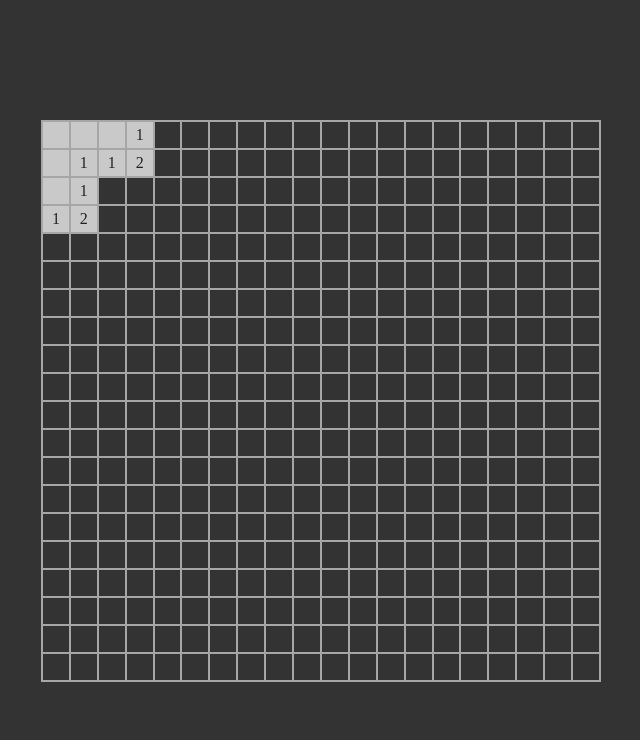
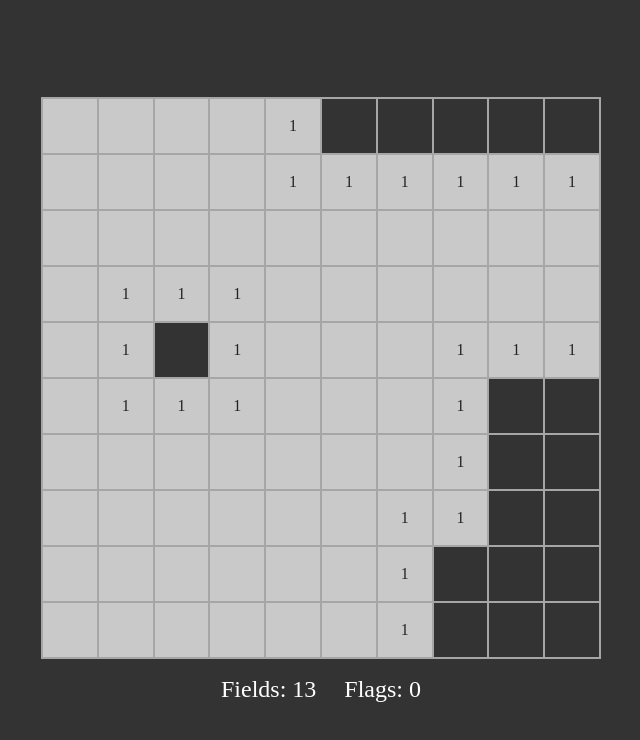
Before and after one commit to mikoslaf/Game-Saper, a plain HTML site: page index.html in a window 1280 px wide. Both pictures are taken after a click on the element 374 px from the left and 135 px from the top of the page. Shown: the whole page, without its empty margins (319-959 px from the left). Drawn offline with Linux system fonts and the light colour scheme.

Commit message:
added score system

```diff
--- a/index.html
+++ b/index.html
@@ -13,5 +13,9 @@
 
         </div>
     </div>
+    <div class="score">
+        <div class="score-fields">test</div>
+        <div class="score-flags">dwa</div>
+    </div>
 </body>
 </html>
--- a/script.js
+++ b/script.js
@@ -1,6 +1,6 @@
-const size_X = 20;
-const size_Y = 20;
-const number_mine = 40;
+const size_X = 10;
+const size_Y = 10;
+const number_mine = 5;
 const $ = (n) => document.querySelector(n);
 const offsetMap = [
   [-1, -1],
@@ -14,12 +14,19 @@ const offsetMap = [
 ];
 let map = [];
 let default_mines = { isMineGenarated: false, x: -1, y: -1 };
+let number_flags = 0;
+let number_hidden_fields = (size_X * size_Y) - number_mine;
+const showScore = () => {
+  $(".score-fields").innerHTML = `Fields: ${number_hidden_fields}`;
+  $(".score-flags").innerHTML = `Flags: ${number_flags}`;
+};
 
 function init() {
   const container = $(".container");
   container.style.gridTemplateColumns = `repeat(${size_X}, 1fr)`;
   container.style.gridTemplateRows = `repeat(${size_Y}, 1fr)`;
 
+  showScore();
   map = [];
   for (let y = 0; y < size_Y; y++) {
     map.push([]);
@@ -33,21 +40,25 @@ function init() {
         const x = parseInt(e.target.getAttribute("x"));
         const y = parseInt(e.target.getAttribute("y"));
         showField(x, y);
+        showScore();
       });
 
       div.addEventListener(
         "contextmenu",
         (e) => {
           e.preventDefault();
-          let field = map[e.target.getAttribute("y")][e.target.getAttribute("x")];
-          if( field.show)
-            return false
+          let field =
+            map[e.target.getAttribute("y")][e.target.getAttribute("x")];
+          if (field.show) return false;
           field.marked = !field.marked;
           if (field.marked) {
             e.target.classList.add("flag");
+            number_flags++;
           } else {
             e.target.classList.remove("flag");
+            number_flags--;
           }
+          showScore();
           return false;
         },
         false
@@ -81,7 +92,7 @@ function showField(x, y) {
   const field = map[y][x];
   //console.log(x, y, field);
 
-  if(!default_mines.isMineGenarated) {
+  if (!default_mines.isMineGenarated) {
     default_mines.isMineGenarated = true;
     default_mines.x = x;
     default_mines.y = y;
@@ -95,7 +106,11 @@ function showField(x, y) {
     showAllMines();
     return false;
   } else if (field.closer_mine == 0) {
+    if (!field.show) {
+      number_hidden_fields--;
+    }
     field.show = true;
+
     field.field.classList.remove("hide");
 
     offsetMap.forEach((off) => {
@@ -111,17 +126,21 @@ function showField(x, y) {
         const local_field = map[chech_Y][chech_X];
         if (local_field.closer_mine == 0 && !local_field.show)
           showField(chech_X, chech_Y);
-        else {
+        else if (!local_field.show) {
+          number_hidden_fields--;
+          local_field.show = true;
+          local_field.field.classList.add("mine" + local_field.closer_mine);
           local_field.field.classList.remove("hide");
-          //local_field.show = true;
-          local_field.field.classList.add("mine" + local_field.closer_mine);
         }
       }
     });
   } else {
-    field.show = true;
-    field.field.classList.remove("hide");
-    field.field.classList.add("mine" + field.closer_mine);
+    if (!field.show) {
+      number_hidden_fields--;
+      field.show = true;
+      field.field.classList.remove("hide");
+      field.field.classList.add("mine" + field.closer_mine);
+    }
   }
 }
 
@@ -142,7 +161,10 @@ function initMine() {
     const y = Math.floor(Math.random() * size_Y);
 
     //console.log(field_ignored.filter(e=>e==[y,x]));
-    if (!map[y][x].mine && field_ignored.filter(e=>(e[0] == y && e[1] == x)).length == 0) {
+    if (
+      !map[y][x].mine &&
+      field_ignored.filter((e) => e[0] == y && e[1] == x).length == 0
+    ) {
       map[y][x].mine = true;
       count_mine--;
       initNumberOfMines(x, y);
--- a/style.css
+++ b/style.css
@@ -4,7 +4,8 @@ html, body {
     justify-content: center;
     align-items: center;
     height: 100%;
-
+    flex-direction: column;
+    row-gap: 2.5%;
 }
 .sapper {
     width: 70vh;
@@ -27,6 +28,15 @@ html, body {
     display: flex;
     justify-content: center;
     align-items: center;
+}
+
+.score {
+    font-size: 1.5rem;
+    width: 100%;
+    color: white;
+    display: flex;
+    justify-content: center;
+    gap: 5%;
 }
 
 .container > .hide {
```
